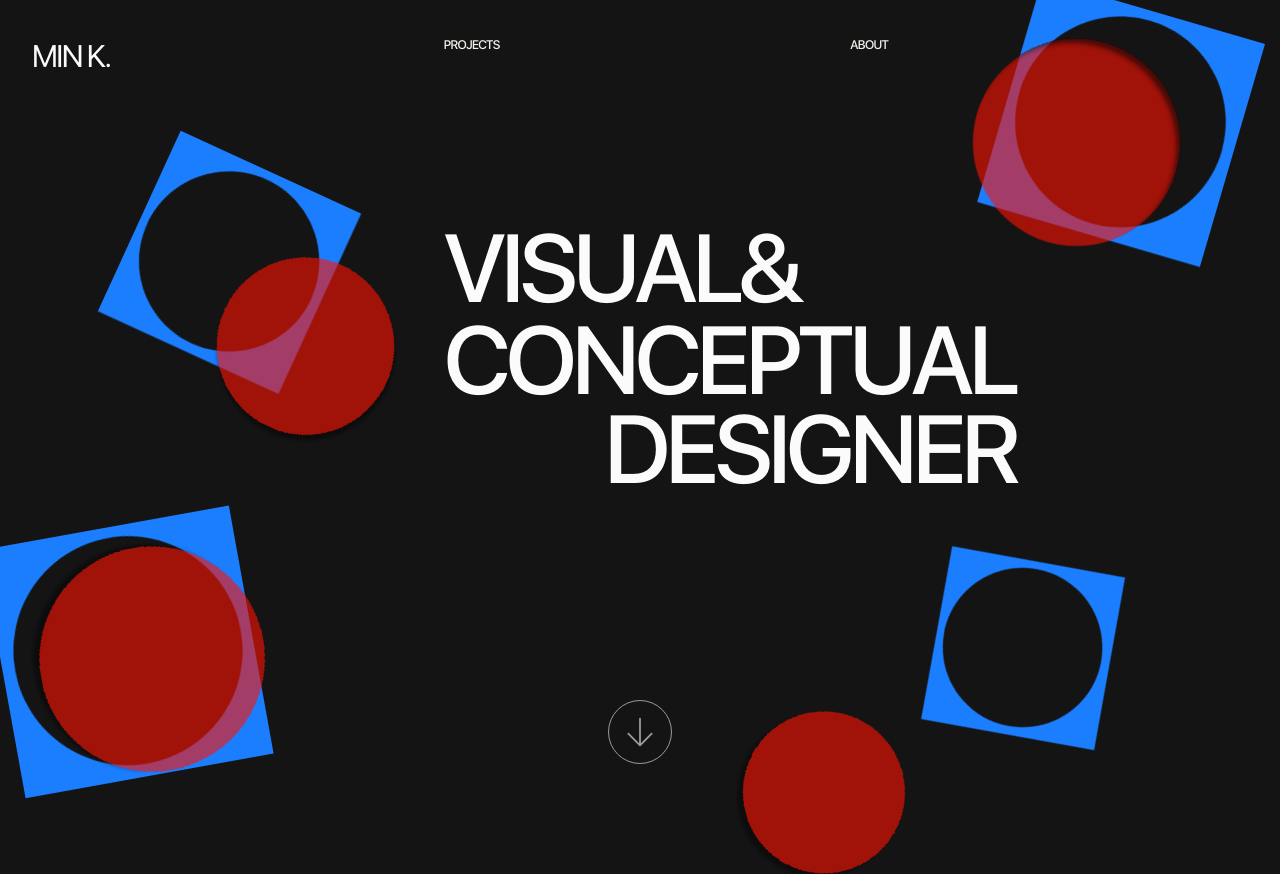
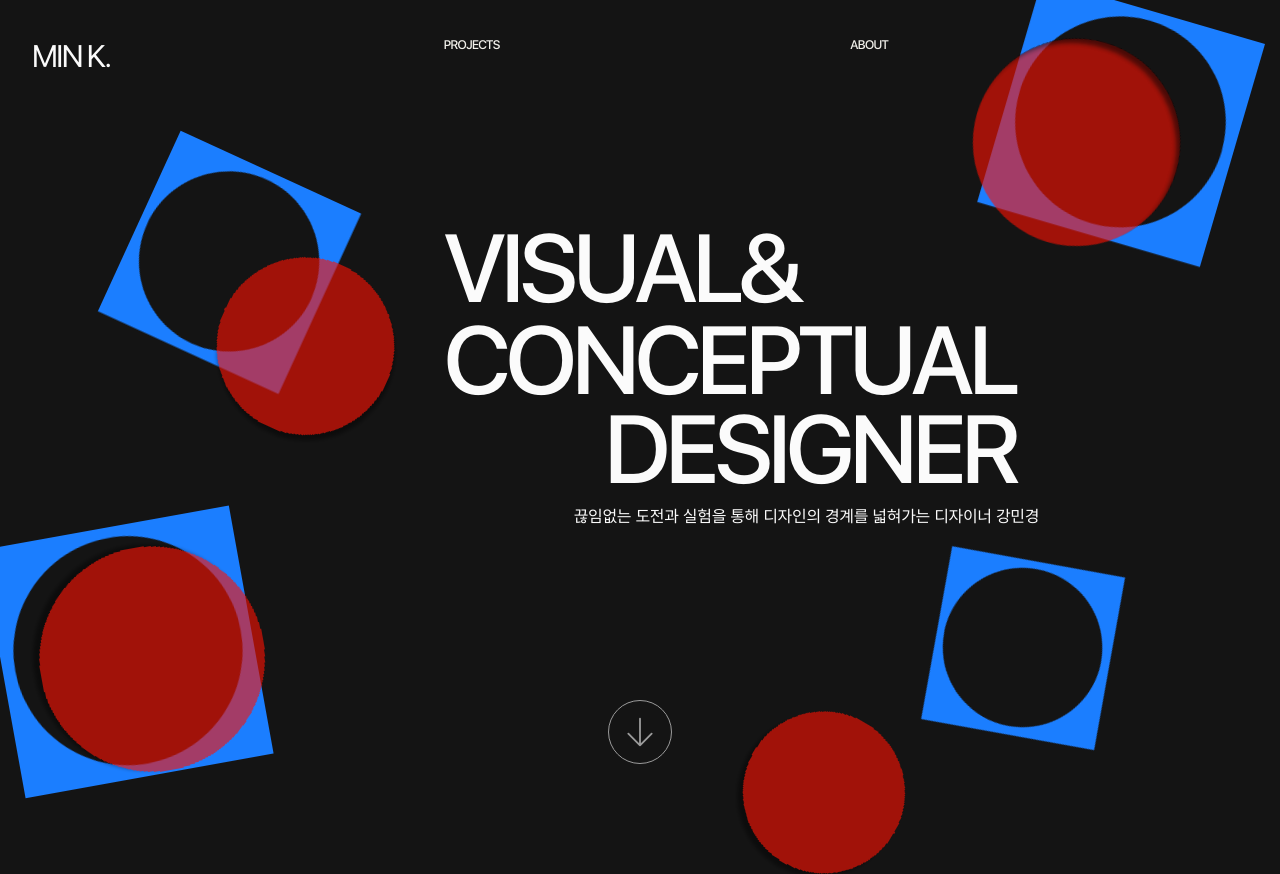
Before and after one commit to myong-k/Portfolio, a plain HTML site: page index.html in a window 1280 px wide. Shown: the top 874 px of the page. Drawn offline with Linux system fonts and the light colour scheme; a web font is replaced by a local one.

Commit message:
Add the Korean intro line under the main hero title
Co-Authored-By: Claude Opus 5.5 <noreply@anthropic.com>

```diff
--- a/css/style.css
+++ b/css/style.css
@@ -289,6 +289,17 @@ ul, ol { list-style: none; }
 }
 .hero__title > span { display: block; }
 .hero__title > span:last-child { margin-top: -0.4rem; padding-left: 18.07rem; }
+.hero__sub {
+  grid-column: 5 / -1;
+  margin-top: 0.7rem;
+  margin-right: 22.9rem;
+  font-weight: 300;
+  font-size: max(12px, 1.8rem);
+  line-height: 1.8;
+  letter-spacing: -0.02em;
+  text-align: right;
+  white-space: nowrap;
+}
 
 .s-hero-tl { --x: 9.661; --y: 15.2; --w: 40.1565; --h: 36.4284; --iw: 32.8077; --ih: 26.1247; --r: 21.77deg; --iW: 102.38%; --iH: 103.66%; }
 .s-hero-tr { --x: 107.1; --y: -2.7; --w: 34.84; --h: 34.3287; --iw: 28.8954; --ih: 28.1944; --r: 13.95deg; }
@@ -1359,6 +1370,7 @@ a.card:hover .card__view { opacity: 1; scale: 1; }
   .hero__inner { padding-top: 0; position: absolute; left: 0; right: 0; top: 40%; transform: translateY(-50%); }
   .hero__title { font-size: 4.8rem; line-height: 4.7rem; }
   .hero__title > span:last-child { margin-top: 0; padding-left: 7.2rem; }
+  .hero__sub { grid-column: 1 / -1; margin-top: 1.6rem; margin-right: 0; font-size: 1.3rem; line-height: 1.6; white-space: normal; word-break: keep-all; text-wrap: balance; }
   .s-hero-tl { --x: -4; --y: 9; --s: 0.5; }
   .s-hero-tr { --x: 22; --y: -2; --s: 0.55; }
   .s-hero-l  { --x: -6; --y: 46; --s: 0.55; }
--- a/index.html
+++ b/index.html
@@ -29,6 +29,7 @@
       </div>
       <div class="wrap grid hero__inner">
         <h1 class="hero__title"><span>VISUAL&amp;</span><span>CONCEPTUAL</span><span>DESIGNER</span></h1>
+        <p class="hero__sub">끊임없는 도전과 실험을 통해 디자인의 경계를 넓혀가는 디자이너 강민경</p>
       </div>
       <button class="scroll-cue" type="button" data-scroll-to="about" aria-label="ABOUT 섹션으로 이동">
         <img decoding="async" src="assets/main/scroll-arrow.svg" alt="">
```
